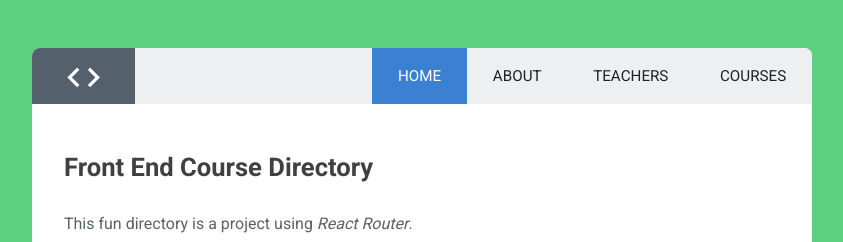
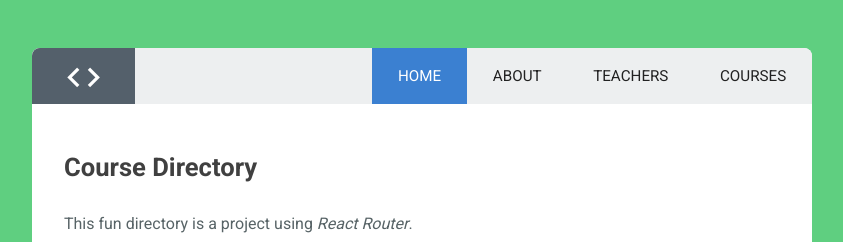
Before and after one commit to LWRGitHub/React-Router, a React app: page /#/home in a window 1280 px wide. Shown: the top 242 px of the page, without its empty margins (218-1061 px from the left). Built offline with nearby package versions, Linux system fonts and the light colour scheme.

Commit message:
Readme.md file added & edited title of site to Course Directory in index & on home pg

```diff
--- a/public/index.html
+++ b/public/index.html
@@ -13,7 +13,7 @@
       work correctly both with client-side routing and a non-root public URL.
       Learn how to configure a non-root public URL by running `npm run build`.
     -->
-    <title>Front End Course Directory</title>
+    <title>Course Directory</title>
     <link href="https://fonts.googleapis.com/icon?family=Material+Icons" rel="stylesheet">
   </head>
   <body>
--- a/src/components/Home.js
+++ b/src/components/Home.js
@@ -13,7 +13,7 @@ class Home extends Component {
   render() {
     return (
       <div className="main-content home">
-        <h2>Front End Course Directory</h2>
+        <h2>Course Directory</h2>
         <p>This fun directory is a project using <em>React Router</em>.</p>
         <p>Lorem ipsum dolor sit amet, consectetur adipiscing elit. Praesent sodales sapien viverra, rutrum leo quis, varius enim. Mauris hendrerit pulvinar sem, et mollis leo tristique et. Aenean a velit laoreet, commodo sapien et, mattis lorem. Fusce id mi quis felis porttitor convallis vitae bibendum tellus. Maecenas ac lectus eu turpis tincidunt sollicitudin.</p>
         <p>Pellentesque vitae porttitor sem. Aliquam erat sapien, lobortis ut quam eu, pulvinar finibus nisl. Suspendisse potenti. Ut eget iaculis ex, vitae egestas ligula. Sed ultricies nibh non ipsum posuere finibus.</p>
```
